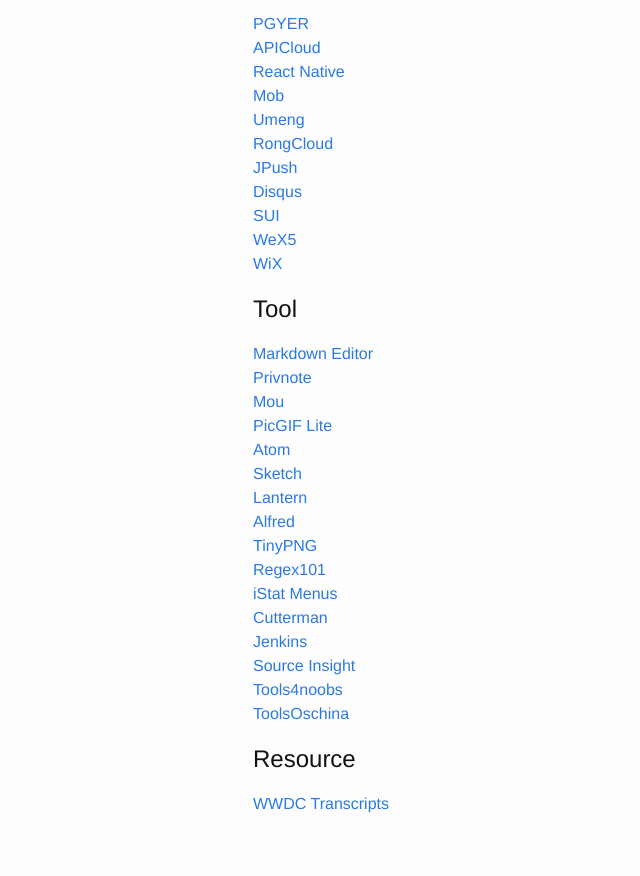
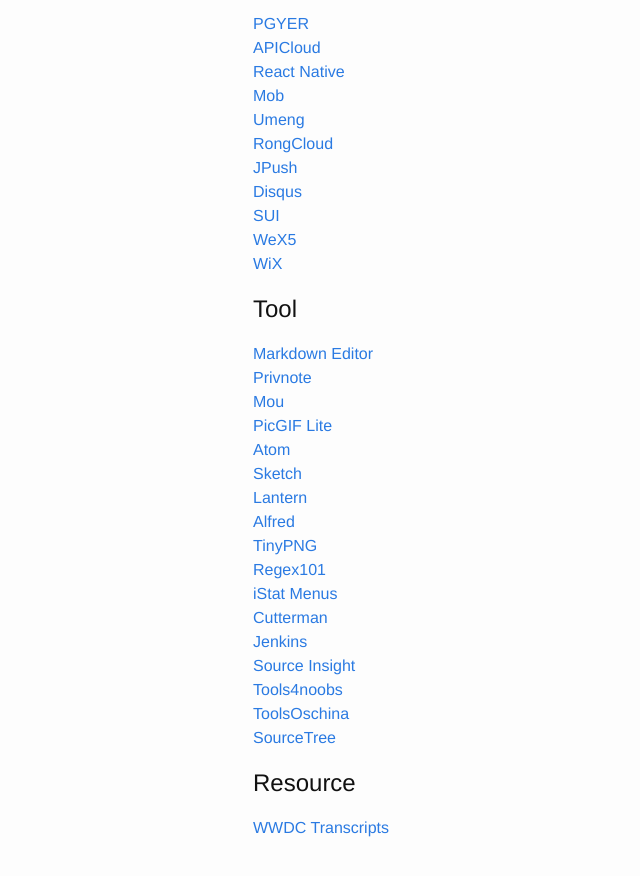
Before and after one commit to GeekRRK/GeekRRK.github.io, a Jekyll site: the page built from _posts/2015-12-24-Valuable websites.md, in a window 1280 px wide and 900 px high, scrolled down 1119 px. Shown: the top 876 px of the window, without its empty margins (17-657 px from the left). Built offline with Jekyll 4.4.1, drawn with Linux system fonts in a browser that asks for light colours.

Commit message:
Update Valuable websites

```diff
--- a/_posts/2015-12-24-Valuable websites.md
+++ b/_posts/2015-12-24-Valuable websites.md
@@ -70,6 +70,7 @@
 [Source Insight](http://www.sourceinsight.com/)
 [Tools4noobs](https://www.tools4noobs.com/online_tools)
 [ToolsOschina](http://tool.oschina.net)
+[SourceTree](https://www.sourcetreeapp.com)
 
 # Resource
 [WWDC Transcripts](http://asciiwwdc.com)
```
